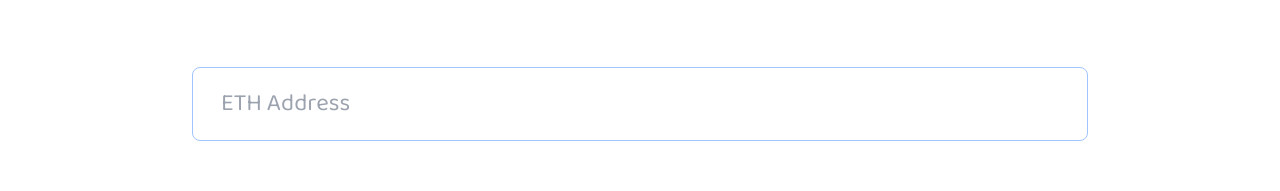
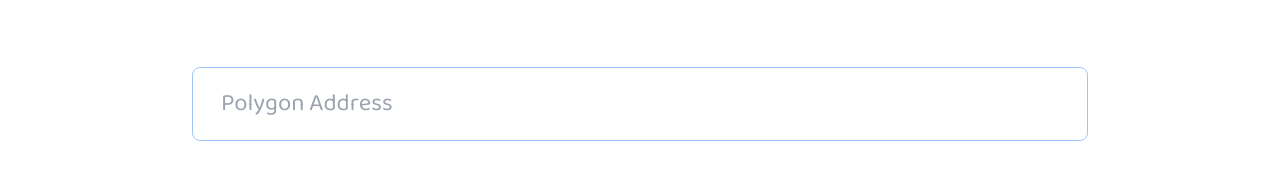
Before and after one commit to Sockitos/tiny_ants, a SvelteKit app: page / in a window 1280 px wide. Shown: the part 6200-6391 px from the top of the page. Built offline with nearby package versions, Linux system fonts and the light colour scheme.

Commit message:
Change input  placeholder

```diff
--- a/src/routes/+page.svelte
+++ b/src/routes/+page.svelte
@@ -309,7 +309,7 @@
 		<div class="w-full">
 			<input
 				type="text"
-				placeholder="ETH Address"
+				placeholder="Polygon Address"
 				class="block border border-jordy-blue focus:border-mauve focus:outline-mauve text-2xl rounded-lg w-full max-w-4xl m-auto py-5 px-7 transition-colors"
 				bind:value={address}
 			/>
```
